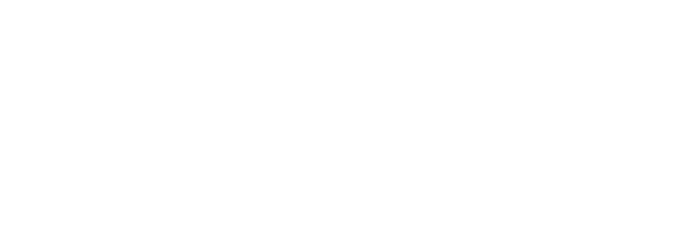
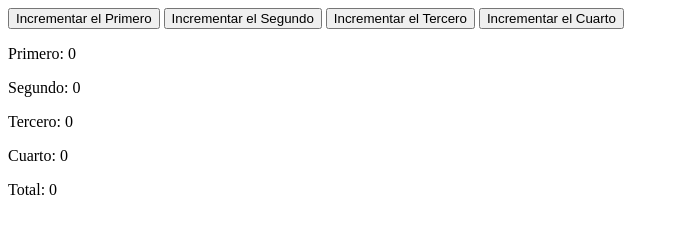
Before and after one commit to dieguk13/computed, a plain HTML site: page index.html in a window 1280 px wide. Shown: the whole page, without its empty margins (0-679 px from the left). Drawn offline with nearby package versions, Linux system fonts and the light colour scheme.

Commit message:
suma funcionando importante recordar que en el evento del v-on:click esta parte va todo pegado

```diff
--- a/index.html
+++ b/index.html
@@ -10,6 +10,15 @@
 </head>
 <body>
 <div id="vm">
+    <button v-on:click="primero++">Incrementar el Primero</button>
+    <button v-on:click="segundo++">Incrementar el Segundo</button>
+    <button v-on:click="tercero++">Incrementar el Tercero</button>
+    <button v-on:click="cuarto++">Incrementar el Cuarto</button>
+    <p>Primero: {{primero}}</p>
+    <p>Segundo: {{segundo}}</p>
+    <p>Tercero: {{tercero}}</p>
+    <p>Cuarto: {{cuarto}}</p>
+    <p>Total: {{total}}</p>
 
 </div>
 <script src="vue.js"></script>
--- a/vue.js
+++ b/vue.js
@@ -1,5 +1,15 @@
 new Vue({
     el:"#vm",
     data: {
-    }
+        primero:0,
+        segundo:0,
+        tercero:0,
+        cuarto:0,
+        suma:0
+    },
+    computed: {
+        total: function(){
+            return this.primero + this.segundo + this.tercero + this.cuarto;
+        }
+    },
     })
```
